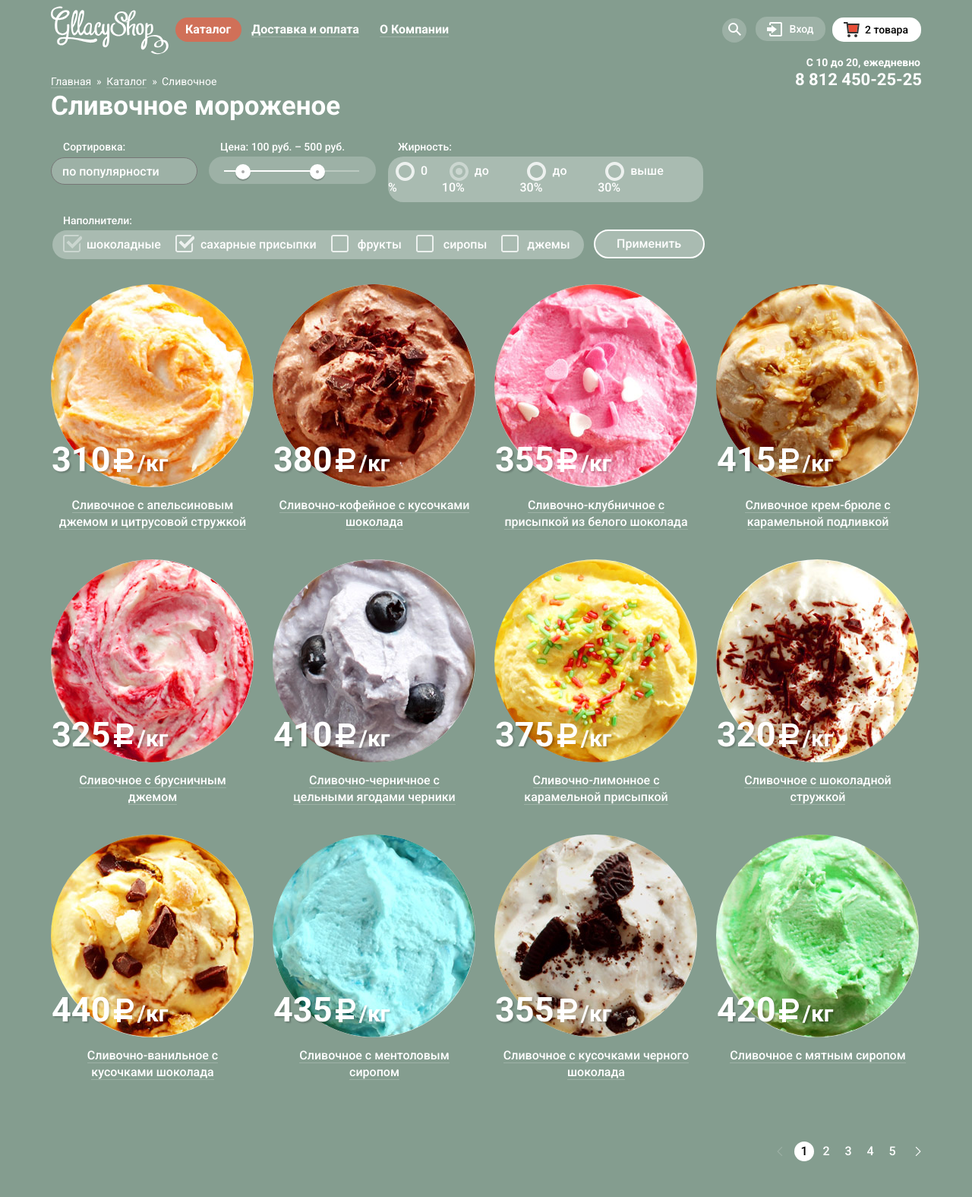
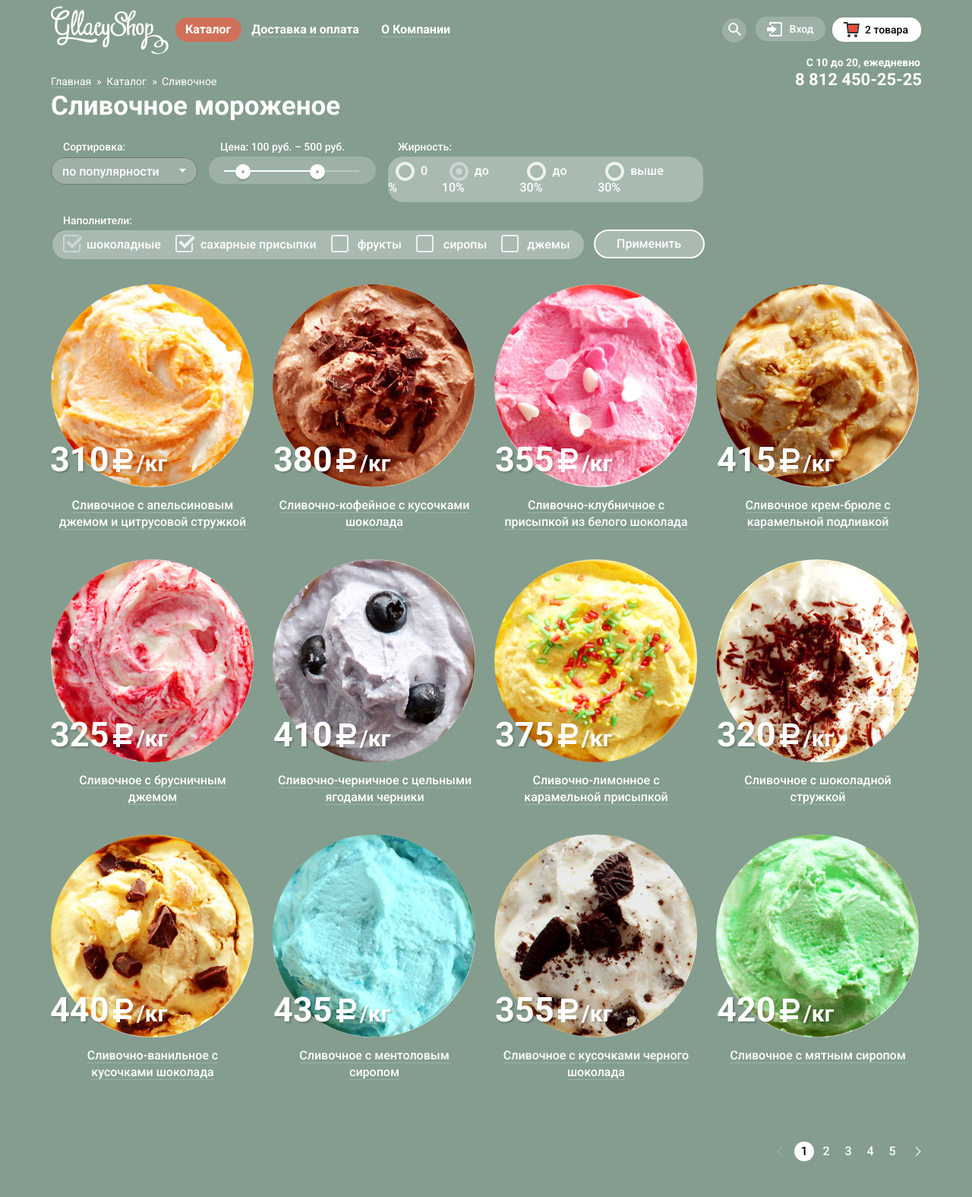
Before and after one commit to iknow23/681387-gllacy, a plain HTML site: page catalog.html in a window 1280 px wide. Shown: the top 1575 px of the page at 76% size. Drawn offline with Linux system fonts and the light colour scheme.

Commit message:
5. Норм сработало у меня - смотрю вот, на счет треугольника - отписался тебе в коде комментарий посмотри. У меня до сих пор не работает. В хроме работаю, проверил и на мозиле, такая же ситуация...
+ стрелочку добавил фоном, но она маленькая по размеру, как увеличить? и как изменять цвет при наведении, я ведь не инлайнил её?
сложновато у меня с этими свг идёт :(

7. Размер можно изменить, но такого быть не может чтобы они больше были - сейчас смотрю вроде совпадает размеры, ну может 1-2 пиксела разница, объясни что тебя смущает?
Да, незначительно на 1-2 пикселя они больше, это и смущает, это будет норм для проверки?

8. При нажатии должно быть как в СГ. У тебя отличается, это косяк. Сделай как там.
Убрал outline при нажатии и фокусе. По доступности это правильно? Вроде Вадим макеев говорил, что не совсем хорошо убирать outline, а если убираем - прописываем border, не?

Еще вопрос - радиокнопкам и чекбоксам для фокуса как прописать outline? перехожу табом - не понятно, на каком я варианте

```diff
--- a/catalog.html
+++ b/catalog.html
@@ -77,14 +77,14 @@
 									<th>Сумма заказа</th>
 								</tr>
 								<tr>
-									<td class="table-click"><button class="product-close visually-hidden" type="button">Закрыть</button></td>
+									<td class="table-click"><button class="product-close visually-hidden" type="button"><span class="visually-hidden">Закрыть</span></button></td>
 									<td class="image"><a href="#" title="Переход на страницу товара"><img src="img/catalog-item1-1.jpg" width="33" height="33" alt="Фото выбранного товара"></a></td>
 									<td class="name name-1">Пломбир с апельсиновым джемом</td>
 									<td class="value">1,5 кг х <span class="table-price">200 руб.</span></td>
 									<td class="price">300 руб.</td>
 								</tr>
 								<tr>
-									<td class="table-click"><button class="product-close visually-hidden" type="button">Закрыть</button></td>
+									<td class="table-click"><button class="product-close visually-hidden" type="button"><span class="visually-hidden">Закрыть</span></button></td>
 									<td class="image"><a href="#" title="Переход на страницу товара"><img src="img/catalog-item1-3.jpg" width="33" height="33" alt="Фото выбранного товара"></a></td>
 									<td class="name name-2">Клубничный пломбир с присыпкой из белого шоколада</td>
 									<td class="value">1,5 кг х <span class="table-price">300 руб.</span></td>
@@ -126,8 +126,8 @@
 					<select id="filter-select">
 						<option value="1">по популярности</option>
 						<option value="2">сначала недорогие</option>
-						<option value="1">сначала дорогие</option>
-						<option value="1">по жирности</option>
+						<option value="3">сначала дорогие</option>
+						<option value="4">по жирности</option>
 					</select>
 				</div>
 				<div class="filter-range">
@@ -201,7 +201,7 @@
 					<p class="catalog-image-inner">
 						<img src="img/catalog-item1-1.jpg" width="267" height="267" alt="Сливочное мороженое с апельсиновым джемом">
 					</p>
-					<b class="catalog-price-inner">310 <span class="price-symbol-inner">р</span> <span class="price-low-inner">/кг</span></b>
+					<b class="catalog-price-inner">310 <b class="price-symbol-inner"><span class="visually-hidden">р</span></b> <span class="price-low-inner">/кг</span></b>
 					<p class="catalog-description-inner">
 						<a href="#">Сливочное с апельсиновым джемом и цитрусовой стружкой</a>
 					</p>
@@ -215,7 +215,7 @@
 					<p class="catalog-image-inner">
 						<img src="img/catalog-item1-2.jpg" width="267" height="267" alt="Сливочно-кофейное">
 					</p>
-					<b class="catalog-price-inner">380 <span class="price-symbol-inner">р</span> <span class="price-low-inner">/кг</span></b>
+					<b class="catalog-price-inner">380 <b class="price-symbol-inner"><span class="visually-hidden">р</span></b> <span class="price-low-inner">/кг</span></b>
 					<p class="catalog-description-inner">
 						<a href="#">Сливочно-кофейное с кусочками шоколада</a>
 					</p>
@@ -229,7 +229,7 @@
 					<p class="catalog-image-inner">
 						<img src="img/catalog-item1-3.jpg" width="267" height="267" alt="Сливочно-клубничное">
 					</p>
-					<b class="catalog-price-inner">355 <span class="price-symbol-inner">р</span> <span class="price-low-inner">/кг</span></b>
+					<b class="catalog-price-inner">355 <b class="price-symbol-inner"><span class="visually-hidden">р</span></b> <span class="price-low-inner">/кг</span></b>
 					<p class="catalog-description-inner">
 						<a href="#">Сливочно-клубничное с присыпкой из белого шоколада</a>
 					</p>
@@ -243,7 +243,7 @@
 					<p class="catalog-image-inner">
 						<img src="img/catalog-item1-4.jpg" width="267" height="267" alt="Сливочное крем-брюле">
 					</p>
-					<b class="catalog-price-inner">415 <span class="price-symbol-inner">р</span> <span class="price-low-inner">/кг</span></b>
+					<b class="catalog-price-inner">415 <b class="price-symbol-inner"><span class="visually-hidden">р</span></b> <span class="price-low-inner">/кг</span></b>
 					<p class="catalog-description-inner">
 						<a href="#">Сливочное крем-брюле с карамельной подливкой</a>
 					</p>
@@ -257,7 +257,7 @@
 					<p class="catalog-image-inner">
 						<img src="img/catalog-item2-1.jpg" width="267" height="267" alt="Сливочное с брусничным джемом">
 					</p>
-					<b class="catalog-price-inner">325 <span class="price-symbol-inner">р</span> <span class="price-low-inner">/кг</span></b>
+					<b class="catalog-price-inner">325 <b class="price-symbol-inner"><span class="visually-hidden">р</span></b> <span class="price-low-inner">/кг</span></b>
 					<p class="catalog-description-inner">
 						<a href="#">Сливочное с брусничным джемом</a>
 					</p>
@@ -271,8 +271,8 @@
 					<p class="catalog-image-inner">
 						<img src="img/catalog-item2-2.jpg" width="267" height="267" alt="Сливочно-черничное">
 					</p>
-					<b class="catalog-price-inner">410 <span class="price-symbol-inner">р</span> <span class="price-low-inner">/кг</span></b>
-					<p class="catalog-description-inner">
+					<b class="catalog-price-inner">410 <b class="price-symbol-inner"><span class="visually-hidden">р</span></b> <span class="price-low-inner">/кг</span></b>
+					<p class="catalog-description-inner bilberry">
 						<a href="#">Сливочно-черничное с цельными ягодами черники</a>
 					</p>
 					<div class="catalog-item-hover-inner">
@@ -285,7 +285,7 @@
 					<p class="catalog-image-inner">
 						<img src="img/catalog-item2-3.jpg" width="267" height="267" alt="Сливочно-лимонное">
 					</p>
-					<b class="catalog-price-inner">375 <span class="price-symbol-inner">р</span> <span class="price-low-inner">/кг</span></b>
+					<b class="catalog-price-inner">375 <b class="price-symbol-inner"><span class="visually-hidden">р</span></b> <span class="price-low-inner">/кг</span></b>
 					<p class="catalog-description-inner">
 						<a href="#">Сливочно-лимонное с карамельной присыпкой</a>
 					</p>
@@ -299,7 +299,7 @@
 					<p class="catalog-image-inner">
 						<img src="img/catalog-item2-4.jpg" width="267" height="267" alt="Сливочное с шоколадной стружкой">
 					</p>
-					<b class="catalog-price-inner">320 <span class="price-symbol-inner">р</span> <span class="price-low-inner">/кг</span></b>
+					<b class="catalog-price-inner">320 <b class="price-symbol-inner"><span class="visually-hidden">р</span></b> <span class="price-low-inner">/кг</span></b>
 					<p class="catalog-description-inner">
 						<a href="#">Сливочное с шоколадной стружкой</a>
 					</p>
@@ -313,7 +313,7 @@
 					<p class="catalog-image-inner">
 						<img src="img/catalog-item3-1.jpg" width="267" height="267" alt="Сливочно-ванильное с кусочками шоколада">
 					</p>
-					<b class="catalog-price-inner">440 <span class="price-symbol-inner">р</span> <span class="price-low-inner">/кг</span></b>
+					<b class="catalog-price-inner">440 <b class="price-symbol-inner"><span class="visually-hidden">р</span></b> <span class="price-low-inner">/кг</span></b>
 					<p class="catalog-description-inner">
 						<a href="#">Сливочно-ванильное с кусочками шоколада</a>
 					</p>
@@ -327,7 +327,7 @@
 					<p class="catalog-image-inner">
 						<img src="img/catalog-item3-2.jpg" width="267" height="267" alt="Сливочное с ментоловым сиропом">
 					</p>
-					<b class="catalog-price-inner">435 <span class="price-symbol-inner">р</span> <span class="price-low-inner">/кг</span></b>
+					<b class="catalog-price-inner">435 <b class="price-symbol-inner"><span class="visually-hidden">р</span></b> <span class="price-low-inner">/кг</span></b>
 					<p class="catalog-description-inner">
 						<a href="#">Сливочное с ментоловым сиропом</a>
 					</p>
@@ -341,7 +341,7 @@
 					<p class="catalog-image-inner">
 						<img src="img/catalog-item3-3.jpg" width="267" height="267" alt="Сливочное с кусочками черного шоколада">
 					</p>
-					<b class="catalog-price-inner">355 <span class="price-symbol-inner">р</span> <span class="price-low-inner">/кг</span></b>
+					<b class="catalog-price-inner">355 <b class="price-symbol-inner"><span class="visually-hidden">р</span></b> <span class="price-low-inner">/кг</span></b>
 					<p class="catalog-description-inner">
 						<a href="#">Сливочное с кусочками черного шоколада</a>
 					</p>
@@ -355,7 +355,7 @@
 					<p class="catalog-image-inner">
 						<img src="img/catalog-item3-4.jpg" width="267" height="267" alt="Сливочное с мятным сиропом">
 					</p>
-					<b class="catalog-price-inner">420 <span class="price-symbol-inner">р</span> <span class="price-low-inner">/кг</span></b>
+					<b class="catalog-price-inner">420 <b class="price-symbol-inner"><span class="visually-hidden">р</span></b> <span class="price-low-inner">/кг</span></b>
 					<p class="catalog-description-inner">
 						<a href="#">Сливочное с мятным сиропом</a>
 					</p>
@@ -371,13 +371,13 @@
 
 		<!-- pagination start -->
 		<ul class="pagination-list">
-			<li class="pagination-item prev"><a aria-label="На предыдущую страницу">Назад</a></li>
+			<li class="pagination-item prev"><a aria-label="На предыдущую страницу"></a></li>
 			<li class="pagination-item pagination-item-current"><a aria-label="Страница номер 1">1</a></li>
 			<li class="pagination-item"><a href="#" aria-label="На страницу номер 2">2</a></li>
 			<li class="pagination-item"><a href="#" aria-label="На страницу номер 3">3</a></li>
 			<li class="pagination-item"><a href="#" aria-label="На страницу номер 4">4</a></li>
 			<li class="pagination-item"><a href="#" aria-label="На страницу номер 5">5</a></li>
-			<li class="pagination-item next"><a href="#" aria-label="На следующую страницу">Назад</a></li>
+			<li class="pagination-item next"><a href="#" aria-label="На следующую страницу"></a></li>
 		</ul>
 		<!-- pagination end -->
 
--- a/css/style.css
+++ b/css/style.css
@@ -160,10 +160,6 @@ a {
 	height: 40px;
 } /*вставил невидимую перемычку-блок, чтоб подменю не скрывалось*/
 
-.site-navigation li:last-child {
-	margin-left: -2px;
-}
-
 .sub-nav {
 	display: none;
 	position: absolute;
@@ -639,7 +635,6 @@ a.restore:hover {
 	width: 11px;
 	height: 11px;
 
-	font-size: 0;
 	border: 0;
 
 	cursor: pointer;
@@ -1189,19 +1184,17 @@ li.slide {
 	margin-right: 0;
 }
 
-.catalog-item span.hit {
+.catalog-item .hit {
 	position: absolute;
 	z-index: 3;
 	top: 5px;
 	width: 65px;
 	height: 65px;
 
-	font-size: 0;
-
 	background: url("../img/hit.png") no-repeat; /* Фоновый рисунок для замены текста */
 }
 
-.catalog-item span.first-hit {
+.catalog-item .first-hit {
 	top: 5px;
 	left: 0;
 }
@@ -1224,27 +1217,27 @@ p.catalog-image-inner {
 .catalog-price-inner {
 	position: absolute;
 	z-index: 3;
+	top: 214px;
+	left: -1px;
+
+	font-size: 45px; /*размер шрифта подобрал на глаз, фотошоп почему-то не выдал font-size*/
+	line-height: 45px;
+
+	text-shadow: 2px 2px 2px rgba(0, 0, 0, 0.2);
+}
+
+.catalog-price-inner {
 	top: 213px;
 	left: 1px;
-
-	font-size: 45px; /*размер шрифта подобрал на глаз, фотошоп почему-то не выдал font-size*/
-	line-height: 45px;
-
-	text-shadow: 2px 2px 2px rgba(0, 0, 0, 0.2);
-}
-
-.catalog-item span.price-symbol,
-.catalog-item-inner span.price-symbol-inner {
-	font-size: 0px;
-}
-
-span.price-symbol::before,
-span.price-symbol-inner::before {
+}
+
+.price-symbol::before,
+.price-symbol-inner::before {
 	content: "";
 
 	position: absolute;
 	top: 6px;
-	left: 80px;
+	left: 81px;
 
 	width: 30px;
 	height: 34px;
@@ -1253,9 +1246,13 @@ span.price-symbol-inner::before {
 	background-repeat: no-repeat;
 }
 
+.catalog-item-inner:nth-child(4n+1) .catalog-price-inner {
+	left: -1px;
+}
+
 .catalog-item span.price-low,
 .catalog-item-inner span.price-low-inner {
-	margin-left: 13px;
+	margin-left: 25px;
 
 	font-size: 30px;
 }
@@ -1324,6 +1321,12 @@ span.price-symbol-inner::before {
 
 	border-radius: 5px;
 	box-shadow: 0 8px 20px 2px rgba(0, 0, 0, 0.35);
+}
+
+.catalog-item-inner .bilberry {
+	margin: 0;
+	margin-top: -9px;
+	padding-left: 3px; /*делаю перенос названия товара!*/
 }
 
 .catalog-item-hover-inner {
@@ -2021,7 +2024,8 @@ p.contact-tel b {
 	color: #ffffff;
 }
 
-.breadcrumbs li::after {
+.breadcrumbs li:first-child::after,
+.breadcrumbs li:nth-child(2)::after {
 	content: "»";
 
 	position: absolute;
@@ -2029,12 +2033,6 @@ p.contact-tel b {
 
 	width: 7px;
 	height: 7px;
-}
-
-.breadcrumbs-current::after {
-	content: "";
-
-	font-size: 0;
 }
 
 .breadcrumbs a {
@@ -2076,6 +2074,8 @@ h1.catalog-title {
 }
 
 .filter {
+	position: relative;
+
 	display: flex;
 	flex-wrap: wrap;
 	align-items: flex-start;
@@ -2114,6 +2114,20 @@ h1.catalog-title {
 	color: #ffffff;
 	background-color: rgba(255, 255, 255, 0.2);
 	border-radius: 20px;
+}
+
+.filter-sorting::after {
+	content: "";
+
+	position: absolute;
+	top: 37px;
+	left: 169px;
+
+	width: 9px;
+	height: 5px;
+
+	background-image: url("../img/select-arrow.svg");
+	background-repeat: no-repeat;
 }
 
 .filter-sorting select:hover {
@@ -2419,6 +2433,7 @@ label.filter-jam {
 	color: #000000;
 
 	background-color: #ffffff;
+	outline: none;
 }
 
 .filter button:active {
@@ -2471,6 +2486,11 @@ label.filter-jam {
 	cursor: pointer;
 }
 
+.next a:hover,
+.next a:focus {
+	background-color: transparent;
+}
+
 .pagination-list a:active {
 	color: #000000;
 
@@ -2479,7 +2499,6 @@ label.filter-jam {
 
 .prev a {
 	margin-right:6px;
-	font-size: 0;
 
 	background-image: url("../img/pagination-left.png");
 	background-repeat: no-repeat;
@@ -2488,7 +2507,6 @@ label.filter-jam {
 
 .next a {
 	margin-left: 5px;
-	font-size: 0;
 
 	background-image: url("../img/pagination-right.png");
 	background-repeat: no-repeat;
```
Also changed, not shown: index.html (+8 -8 lines), img/icon-down-dir.svg (deleted).
